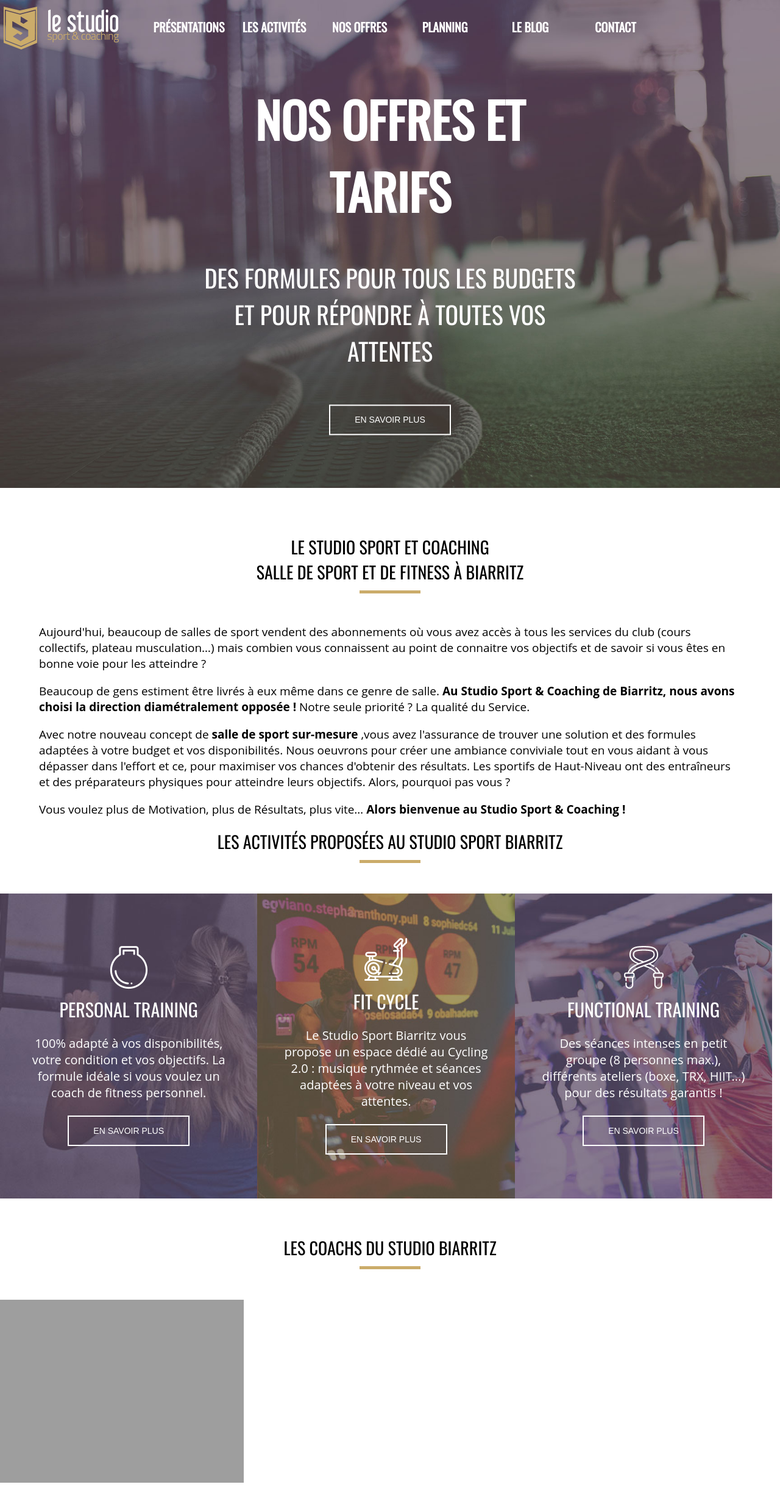
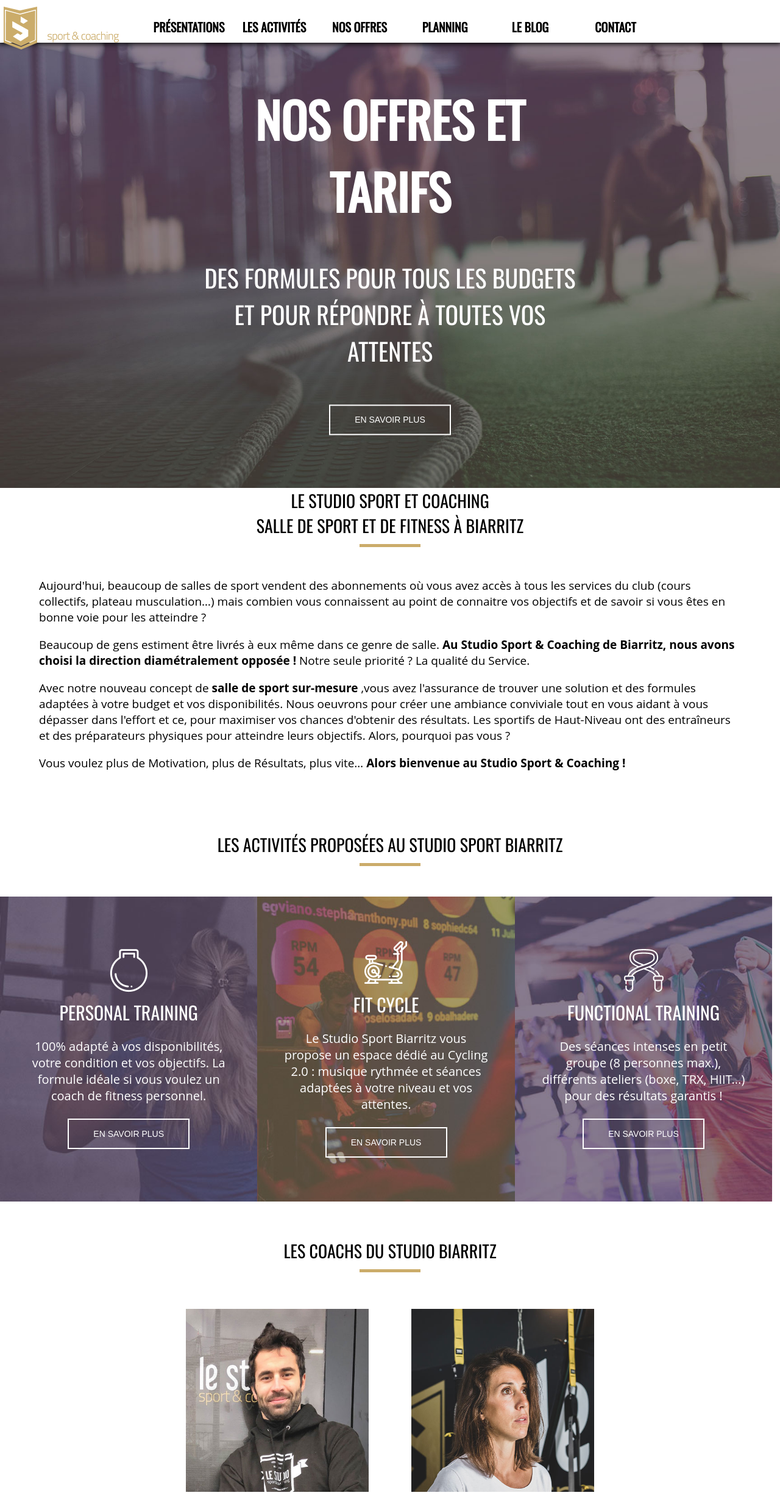
Before and after one commit to Flashtheorie/refonte-studiosportbiarritz, a PHP site: page / in a window 1280 px wide. Shown: the whole page at 61% size. Before the commit the page ends 2431 px from the top, so only its background shows below. Run offline with PHP 8.4, Linux system fonts and the light colour scheme; grey boxes are pictures that could not be loaded.

Commit message:
Navbar au scroll et début de coachs

```diff
--- a/assets/css/style.css
+++ b/assets/css/style.css
@@ -57,8 +57,14 @@
     z-index: 40;
 }
 .navbar {
-    width: 100%;
-    height: 70px;
+  position: fixed;
+  top: 0;
+  left: 0;
+  right: 0;
+  z-index: 10;
+  width: 100%;
+  height: 70px;
+
 }
 
 /* texte sur la homepage */
@@ -165,6 +171,7 @@
  }
 
  #triplephotos {
+  margin-top: 50px;
   width: 100%;
   height: 500px;
   display: grid;
@@ -243,3 +250,31 @@
   font-family: 'Open sans', sans-serif;
 
 }
+
+.espaceentredivs {
+  margin: 100px;
+}
+
+
+.formateurs {
+  /* put pictures close to each other in flex */
+  display: flex;
+  flex-direction: row;
+  justify-content: center;
+  align-items: center;
+  flex-wrap: wrap;
+  margin-top: 50px;
+  margin-bottom: 50px;
+  gap: 50px;
+ }
+
+ .formateurs img {
+  width: 300px;
+  height: 300px;
+  margin: 10px;
+  cursor: pointer;
+ }
+
+ .formateurs img:hover {
+  filter: grayscale(1);
+ }
--- a/index.html
+++ b/index.html
@@ -56,7 +56,7 @@
     </div> <!-- content text -->
 
 
-
+<div class="espaceentredivs"> </div>
 
 
 
@@ -130,13 +130,16 @@
 
 
 <div class="formateurs">
-    <div class="formateursphoto1"><img src="assets/img/" alt=""></div>
-    <div class="formateursphoto2"></div>
+    <div class="formateursphoto1"><img src="assets/img/julien-coach-biarritz-fitness-studio-sport.jpg" alt=""></div>
+    <div class="formateursphoto2"><img src="assets/img/julie-coach-fitness-biarritz.jpg" alt=""></div>
 </div>
 
     </div> <!-- #content -->
 
 
 
+
+
+    <script src="scripts/app.js"></script>
 </body>
 </html>
--- a/scripts/app.js
+++ b/scripts/app.js
@@ -0,0 +1,11 @@
+window.onscroll = function() {
+    var scrollLimit = 100;
+
+    let navbar = document.querySelector('.navbar');
+    let menuList = document.querySelector('.menuList');
+    if (window.scrollY >= scrollLimit) {
+      navbar.style.backgroundColor = '#fff';
+      menuList.style.color = 'black';
+      navbar.style.boxShadow = '0px 0px 8px 2px black';
+    }
+  };
```
Also changed, not shown: 1 other file.
